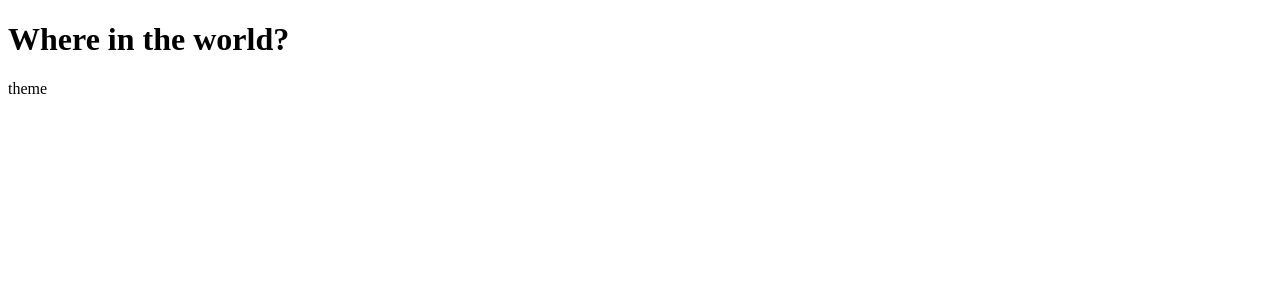
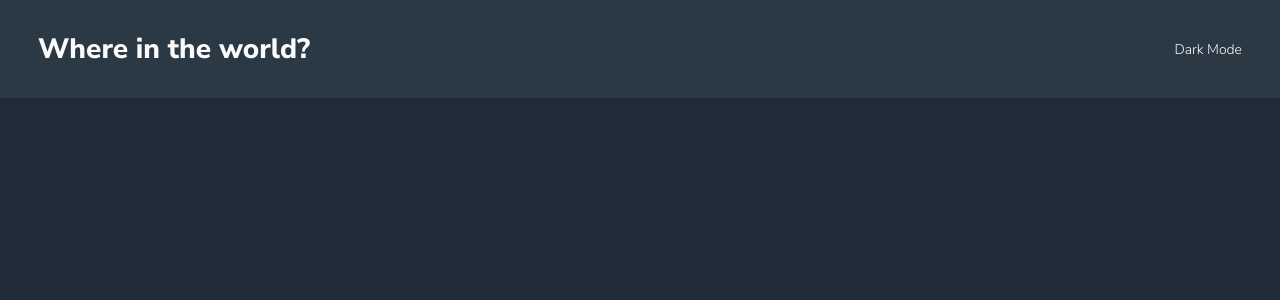
Before and after one commit to felipe1000cardozo/CountrieApp, a React (Create React App) app: page /country/1 in a window 1280 px wide. Shown: the top 300 px of the page. Built offline with nearby package versions, Linux system fonts and the light colour scheme; the HTML template or start-up script is replaced by a standard one.

Commit message:
finalizada pagina com todos países, pesquisa e filtro por região

```diff
--- a/package.json
+++ b/package.json
@@ -8,6 +8,7 @@
     "@testing-library/user-event": "^7.1.2",
     "react": "^16.12.0",
     "react-dom": "^16.12.0",
+    "react-icons": "^3.9.0",
     "react-router-dom": "^5.1.2",
     "react-scripts": "3.3.1",
     "styled-components": "^5.0.1"
--- a/public/index.html
+++ b/public/index.html
@@ -1,9 +1,11 @@
 <!DOCTYPE html>
 <html lang="en">
+
 <head>
   <meta charset="utf-8" />
   <meta name="viewport" content="width=device-width, initial-scale=1" />
-    <meta name="description" content="Web site created using create-react-app"/>
+  <meta name="description" content="Web site created using create-react-app" />
+  <link href="https://fonts.googleapis.com/css?family=Nunito+Sans:300,600,800&display=swap" rel="stylesheet">
   <title>Countries App</title>
 </head>
 
--- a/src/App.js
+++ b/src/App.js
@@ -1,12 +1,14 @@
-import React from 'react';
+import React, { Fragment } from 'react';
 
 import Routes from './routes'
+import GlobalStyle from './styles/global'
 
 function App() {
   return (
-    <div className="App">
+    <Fragment>
+      <GlobalStyle />
       <Routes/>
-    </div>
+    </Fragment>
   );
 }
 
--- a/src/components/CardCountrie/index.jsx
+++ b/src/components/CardCountrie/index.jsx
@@ -1,15 +1,21 @@
 import React from 'react';
+
+import { Card } from './style'
 
 const CardCountrie = (props) => {
     const {flag, name, population, region, capital} = props.countrie;
     return (
-        <div className="card-countrie">
-            <div><img src={flag} alt=""/></div>
-            <h3>{name}</h3>
-            <p>{population}</p>
-            <p>{region}</p>
-            <p>{capital}</p>
-        </div>
+        <Card>
+            <div>
+                <img src={flag} alt=""></img>
+            </div>
+            <div className="country-info">
+                <h3>{name}</h3>
+                <p>Population: <span>{population}</span></p>
+                <p>Region: <span>{region}</span></p>
+                <p>Capital: <span>{capital}</span></p>
+            </div>
+        </Card>
      );
 }
 
--- /dev/null
+++ b/src/components/CardCountrie/style.js
@@ -0,0 +1,34 @@
+import styled from 'styled-components';
+
+export const Card = styled.div`
+    width: calc(25% - 78px);
+    min-width: 265px;
+    margin:38px;
+    border-radius: 6px;
+    background-color: var(--primary-color);
+    box-shadow: 0px 0px 14px rgba(0, 0, 0, 0.5);
+    color: var(--text-color);
+    font-weight: 600;
+    transition: box-shadow 0.4s;
+    cursor: pointer;
+    :hover{
+        box-shadow: 0px 0px 10px rgba(170, 170, 170, 0.3);
+    }
+    img {
+        width: 100%;
+        border-radius: 6px 6px 0 0;
+    }
+    .country-info{
+        padding: 30px 15px 49px;
+        h3{
+            margin-bottom: 30px;
+        }
+        p:nth-child(3){
+            margin: 15px 0;
+        }
+        span{
+            font-weight: 300;
+        }
+    }
+
+`
--- a/src/components/Header/index.jsx
+++ b/src/components/Header/index.jsx
@@ -1,11 +1,13 @@
 import React from 'react';
+
+import { HeaderContainer } from './styles'
 
 const Header = () => {
     return (
-        <header>
+        <HeaderContainer>
             <h1>Where in the world?</h1>
-            <p>theme</p>
-        </header>
+            <p>Dark Mode</p>
+        </HeaderContainer>
     );
 }
 
--- /dev/null
+++ b/src/components/Header/styles.js
@@ -0,0 +1,11 @@
+import styled from 'styled-components'
+
+export const HeaderContainer = styled.div`
+    width: 100%;
+    display: flex;
+    justify-content: space-between;
+    align-items: center;
+    padding: 30px 38px;
+    background-color: var(--primary-color);
+    color: var(--text-color);
+`
--- /dev/null
+++ b/src/pages/Country/index.jsx
@@ -0,0 +1,5 @@
+const Country = () => {
+  return (  );
+}
+
+export default Country;
--- a/src/pages/Home/index.jsx
+++ b/src/pages/Home/index.jsx
@@ -1,24 +1,77 @@
-import React, { useState, useEffect } from 'react';
+import React, { useState, useEffect } from "react";
+import { Link } from "react-router-dom";
 
-import CardCountrie from '../../components/CardCountrie'
+import CardCountrie from "../../components/CardCountrie";
+import { Main, ContainerCards, Nav } from "./styles";
 
 const Home = () => {
-    const [ allCountries, setAllCountries ] = useState([])
+  const [allCountries, setAllCountries] = useState([]);
+  const [filteredCountries, setFilteredCountries] = useState([]);
+  const [regionSelected, setRegionSelected] = useState("all");
+  const [searchInput, setSearchInput] = useState("");
 
+  useEffect(() => {
+    loadCountries();
+  }, [regionSelected]);
 
+  useEffect(() => {
+    setFilteredCountries(search());
+    console.log(filteredCountries);
+  }, [searchInput]);
+  //
 
-    async function loadCountries(){
-        const url="https://restcountries.eu/rest/v2/all"
-        const response = await fetch(url)
-        const data = await response.json()
-        setAllCountries(data)
+  const loadCountries = async () => {
+    const response = await fetch(
+      `https://restcountries.eu/rest/v2/${regionSelected}`
+    );
+    const data = await response.json();
+    setAllCountries(data);
+    setFilteredCountries(data);
+    console.log("loadContries");
+  };
+
+  const search = () => {
+    console.log("search");
+    let filtered = [];
+    if (!searchInput) {
+      filtered = allCountries;
+    } else {
+      filtered = allCountries.filter(c =>
+        c.name.toUpperCase().includes(searchInput.toUpperCase())
+      );
     }
-    loadCountries()
-    return (
-        allCountries.map(countrie => {
-            return (<CardCountrie countrie={countrie}/>)
-        })
-    );
-}
+    return filtered;
+  };
+
+  return (
+    <Main>
+      <Nav>
+        <input
+          type="text"
+          placeholder="Search for a country... "
+          value={searchInput}
+          onChange={e => setSearchInput(e.target.value)}
+        />
+        <select
+          value={regionSelected}
+          onChange={e => setRegionSelected(e.target.value)}
+        >
+          <option value="all">All</option>
+          <option value="region/africa">Africa</option>
+          <option value="region/americas">Americas</option>
+          <option value="region/asia">Asia</option>
+          <option value="region/europe">Europe</option>
+          <option value="region/oceania">Oceania</option>
+        </select>
+      </Nav>
+      <ContainerCards>
+        <Link to="https://restcountries.eu/rest/v2/alpha?codes=col">test</Link>
+        {filteredCountries.map(countrie => {
+          return <CardCountrie key={countrie.alpha2Code} countrie={countrie} />;
+        })}
+      </ContainerCards>
+    </Main>
+  );
+};
 
 export default Home;
--- /dev/null
+++ b/src/pages/Home/styles.js
@@ -0,0 +1,38 @@
+import styled from "styled-components";
+
+export const Main = styled.main`
+  display: flex;
+  flex-direction: column;
+`;
+export const ContainerCards = styled.section`
+  display: flex;
+  justify-content: center;
+  flex-wrap: wrap;
+`;
+
+export const Nav = styled.nav`
+  display: flex;
+  margin: 50px 38px 12px;
+  justify-content: space-between;
+  input {
+    padding: 12px;
+    width: 75%;
+    max-width: 480px;
+    border: none;
+    border-radius: 6px;
+    background-color: var(--primary-color);
+    color: var(--text-color);
+    box-shadow: 0px 0px 6px rgba(0, 0, 0, 0.5);
+  }
+  select {
+    padding: 20px;
+    width: 30%;
+    max-width: 200px;
+    border: none;
+    border-radius: 6px;
+    background-color: var(--primary-color);
+    color: var(--text-color);
+    box-shadow: 0px 0px 6px rgba(0, 0, 0, 0.5);
+    outline: none;
+  }
+`;
--- /dev/null
+++ b/src/styles/global.js
@@ -0,0 +1,46 @@
+import { createGlobalStyle } from "styled-components";
+
+export default createGlobalStyle`
+ *{
+   margin: 0;
+   padding: 0;
+   outline:0;
+   box-sizing: border-box;
+ }
+
+ html, body, #root{
+   min-height: 100%;
+ }
+
+ body{
+   font-size: 14px;
+   background-color: var(--secoundary-color);
+   -webkit-font-smoothing: antialiased !important;
+ }
+
+ body, input, button{
+   color: #222;
+   font-size: 14px;
+   font-family: 'Nunito Sans', sans-serif;
+ }
+
+ button{
+   cursor: pointer;
+ }
+
+ :root{
+    --primary-color: #2b3945;
+    --secoundary-color: #202c37;
+    --text-color: #fafafa;
+ }
+ #root{
+     width: 100%;
+     max-width: 1440px;
+     margin: 0 auto;
+ }
+ ::placeholder{
+    color: var(--text-color);
+    opacity: 0.8;
+    font-weight:300;
+}
+`;
```
Also changed, not shown: design/style-guide.md (+6 -6 lines), 1 other file (tests, documents, lock files or other folders). Lines whose indentation alone changed are shown as unchanged.
